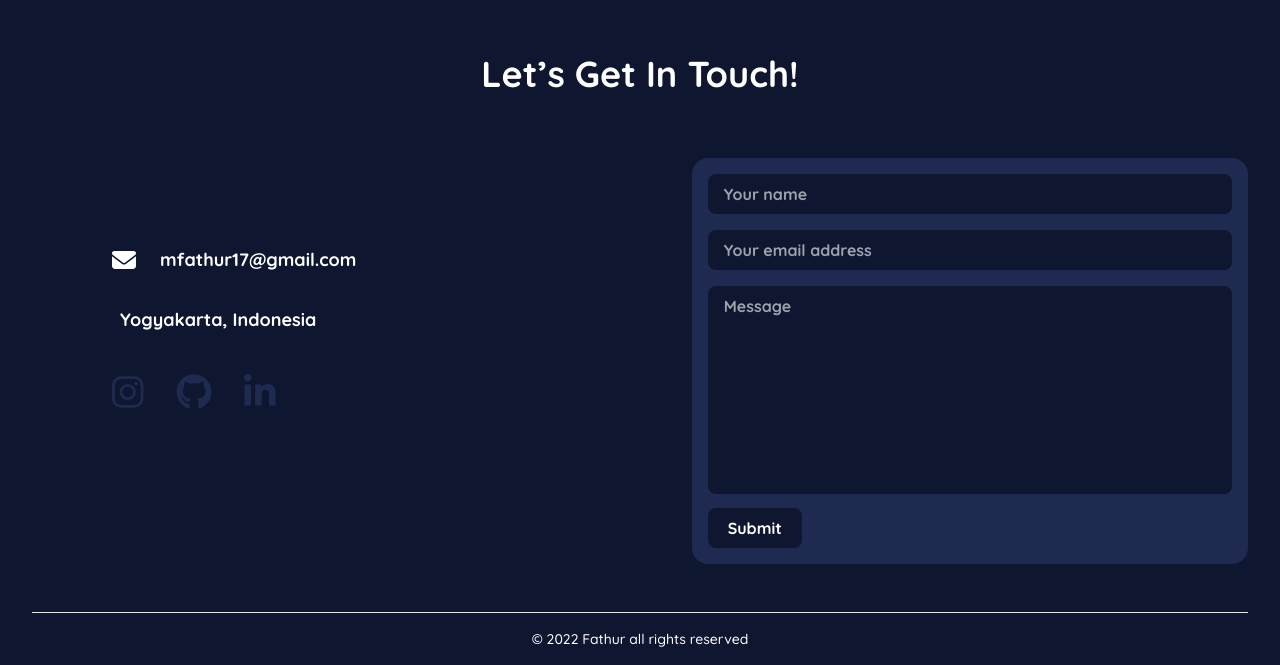
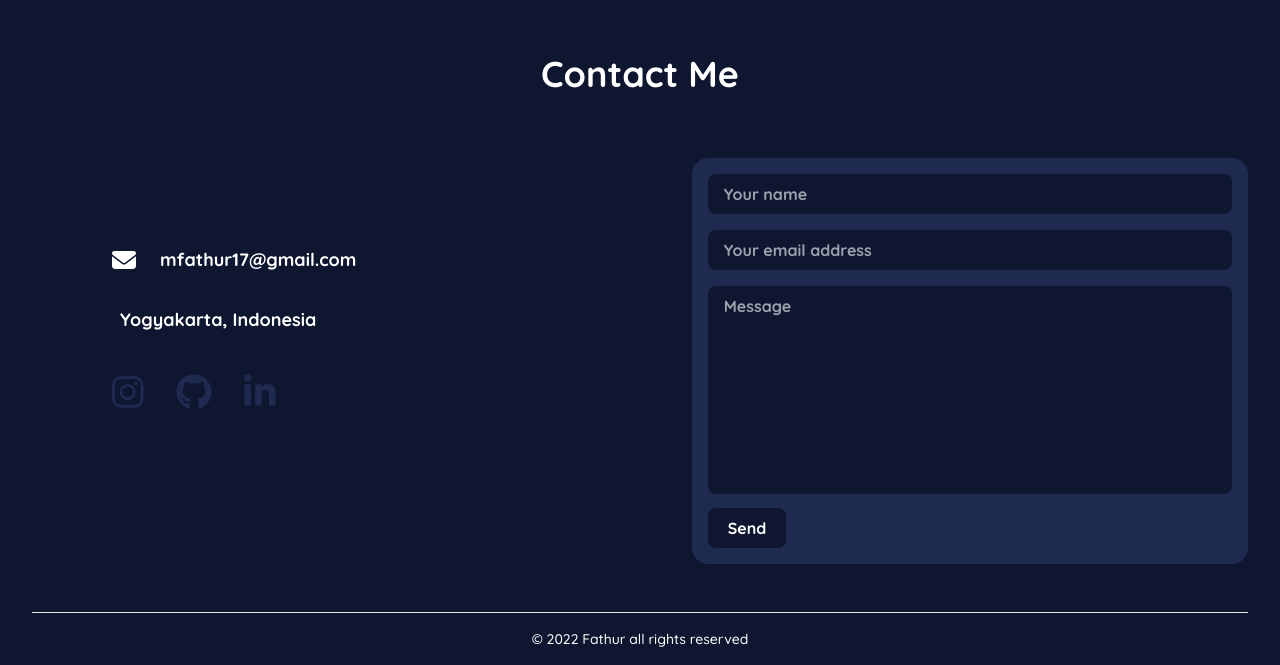
Before and after one commit to mfathur/personal-web, a Vue app: page / in a window 1280 px wide. Shown: the part 2600-3265 px from the top of the page. Built offline with nearby package versions, Linux system fonts and the light colour scheme.

Commit message:
add send email form

```diff
--- a/package.json
+++ b/package.json
@@ -8,6 +8,7 @@
     "lint": "vue-cli-service lint"
   },
   "dependencies": {
+    "@emailjs/browser": "^3.4.0",
     "@fortawesome/fontawesome-svg-core": "^1.3.0",
     "@fortawesome/free-brands-svg-icons": "^6.0.0",
     "@fortawesome/free-solid-svg-icons": "^6.0.0",
--- a/src/components/ContactMe.vue
+++ b/src/components/ContactMe.vue
@@ -1,6 +1,6 @@
  <template>
   <section class="mx-8 font-bold text-white">
-    <h2 class="text-lg text-center md:text-4xl">Let’s Get In Touch!</h2>
+    <h2 class="text-lg text-center md:text-4xl">Contact Me</h2>
     <div class="justify-around mt-16 md:flex">
       <contact-list/>
       <email-form />
--- a/src/components/EmailForm.vue
+++ b/src/components/EmailForm.vue
@@ -1,16 +1,38 @@
 <template>
     <div class="w-full p-4 mt-8 md:ml-4 rounded-2xl bg-haiti-500 md:mt-0">
-          <form>
-                <input type="text" class="w-full px-4 py-2 mb-4 font-bold text-white rounded-lg bg-haiti-700" placeholder="Your name"><br>
-                <input type="text" class="w-full px-4 py-2 mb-4 font-bold text-white rounded-lg bg-haiti-700" placeholder="Your email address"><br>
-                <textarea type="text" class="w-full px-4 py-2 mb-2 font-bold text-white rounded-lg resize-none bg-haiti-700" cols="50" rows="8" placeholder="Message"/><br>
-                <button class="px-5 py-2 font-bold rounded-lg bg-haiti-700 hover:bg-haiti-500">Submit</button>
+          <form ref="form" @submit.prevent="sendEmail">
+                <input name="name" v-model="name" type="text" class="w-full px-4 py-2 mb-4 font-bold text-white rounded-lg bg-haiti-700" placeholder="Your name"><br>
+                <input name="email" v-model="email" type="text" class="w-full px-4 py-2 mb-4 font-bold text-white rounded-lg bg-haiti-700" placeholder="Your email address"><br>
+                <textarea name="message" v-model="message" type="text" class="w-full px-4 py-2 mb-2 font-bold text-white rounded-lg resize-none bg-haiti-700" cols="50" rows="8" placeholder="Message"/><br>
+                <input type="submit" value="Send" class="px-5 py-2 font-bold rounded-lg cursor-pointer bg-haiti-700 hover:bg-haiti-500" />
           </form>
       </div>
 </template>
 
 <script>
+import emailjs from '@emailjs/browser';
+
 export default {
   name: 'EmailForm',
+  data() {
+    return {
+      name: '',
+      email: '',
+      message: '',
+    };
+  },
+  methods: {
+    sendEmail() {
+      emailjs.sendForm('service_z1uurti', 'template_do36qzk', this.$refs.form, 'xx-G8RLGLMEEZt5LR').then((response) => {
+        console.log('Success', response.status, response.text);
+      }).catch((error) => {
+        console.log('Error', error);
+      });
+
+      this.name = '';
+      this.email = '';
+      this.message = '';
+    },
+  },
 };
 </script>
```
Also changed, not shown: 1 other file (tests, documents, lock files or other folders).
